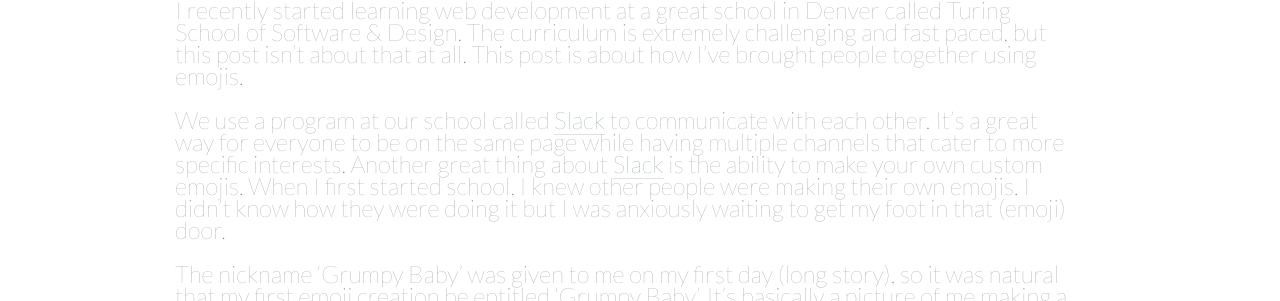
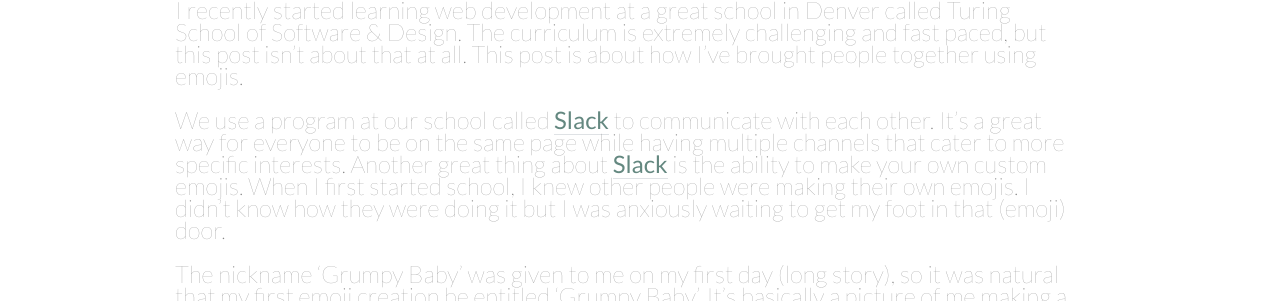
Before and after one commit to NickyBobby/nickybobby.github.io, a Jekyll site: the page built from _posts/2016-03-09-team-building-with-emojis.md, in a window 1280 px wide. Shown: the part 353-654 px from the top of the page. Built offline with Jekyll 4.4.1, drawn with Linux system fonts in a browser that asks for light colours.

```diff
--- a/_posts/2016-03-09-team-building-with-emojis.md
+++ b/_posts/2016-03-09-team-building-with-emojis.md
@@ -8,7 +8,7 @@ tags:  me
 
 I recently started learning web development at a great school in Denver called Turing School of Software & Design. The curriculum is extremely challenging and fast paced, but this post isn't about that at all. This post is about how I've brought people together using emojis.
 
-We use a program at our school called [Slack](https://slack.com/) to communicate with each other. It's a great way for everyone to be on the same page while having multiple channels that cater to more specific interests. Another great thing about [Slack](https://slack.com/) is the ability to make your own custom emojis. When I first started school, I knew other people were making their own emojis. I didn't know how they were doing it but I was anxiously waiting to get my foot in that (emoji) door.
+We use a program at our school called **[Slack](https://slack.com/)** to communicate with each other. It's a great way for everyone to be on the same page while having multiple channels that cater to more specific interests. Another great thing about **[Slack](https://slack.com/)** is the ability to make your own custom emojis. When I first started school, I knew other people were making their own emojis. I didn't know how they were doing it but I was anxiously waiting to get my foot in that (emoji) door.
 
 The nickname 'Grumpy Baby' was given to me on my first day (long story), so it was natural that my first emoji creation be entitled 'Grumpy Baby'. It's basically a picture of me making a grumpy frowny face. The great thing about Slack is that you can react to anyone's message with an emoji. So I started going crazy and putting my grumpy baby emoji everywhere. It had no real meaning, other than I had seen this message and approved of it. It brought me such joy knowing I had my own emoji that I needed to share it with everyone. I pretty much reacted to every message I saw. But like with many things, that wasn't enough and I needed to expand my horizons...
 
```
